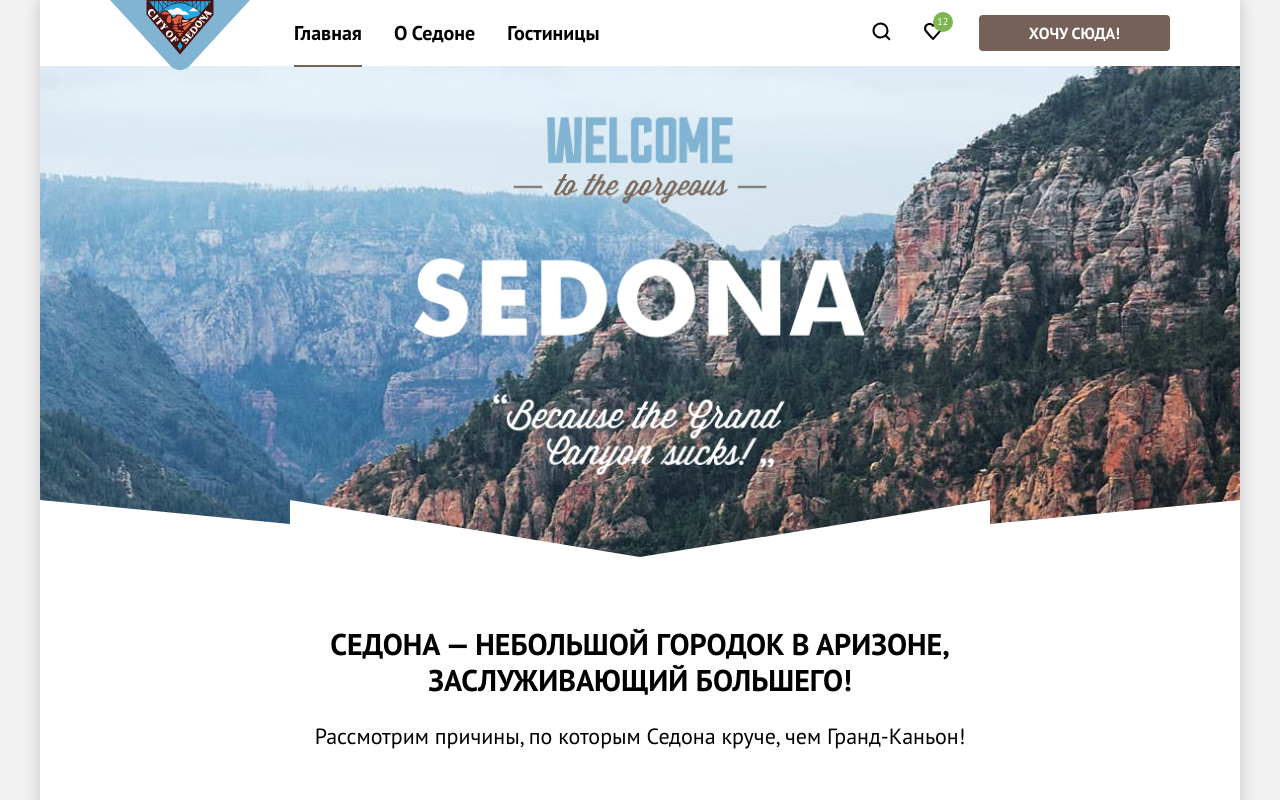
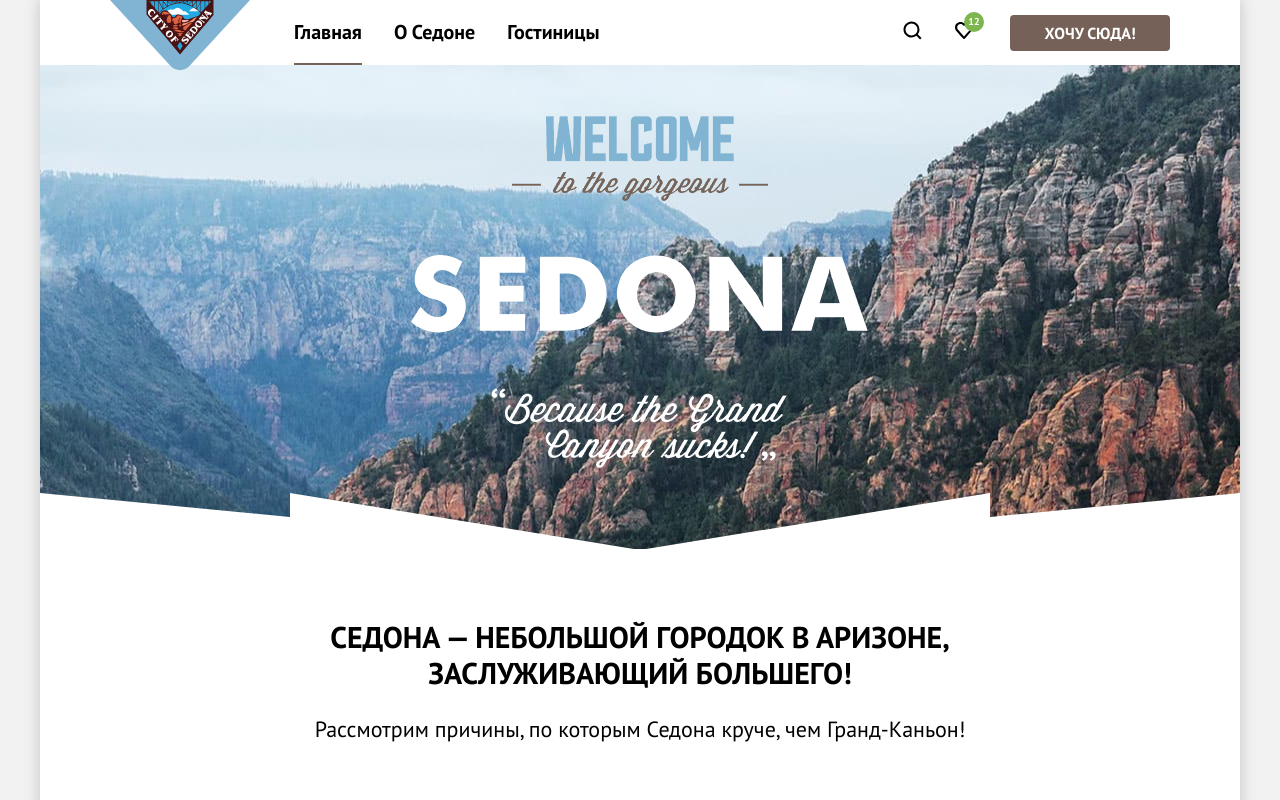
Before and after one commit to htmlacademy-htmlcss/2248907-sedona-35, a plain HTML site: page index.html in a window 1280 px wide. Shown: the top 800 px of the page. Drawn offline with Linux system fonts and the light colour scheme.

Commit message:
Исправляет hero по pixel perfect

```diff
--- a/index.html
+++ b/index.html
@@ -61,7 +61,7 @@
         <section class="hero" data-test="hero">
           <h1 class="visually-hidden">Сайт Седоны</h1>
           <div class="hero-images">
-            <img class="hero-welcome" src="images/hero-welcome.png" width="452" height="358"
+            <img class="hero-welcome" src="images/hero-welcome.png" width="458" height="352"
               alt="Welcome to the gorgeous Sedona because the Grand Canyon sucks!">
           </div>
           <div class="hero-description">
--- a/styles/styles.css
+++ b/styles/styles.css
@@ -301,7 +301,7 @@
   color: #ffffff;
   background-color: #756157;
   text-align: center;
-  padding: 8px 50px;
+  padding: 8px 20px;
   border: none;
   cursor: pointer;
   border-radius: 4px;
@@ -377,6 +377,9 @@
 .header {
   background-color: #FFFFFF;
   display: flex;
+  font-weight: 700;
+  font-size: 20px;
+  line-height: 24px;
 }
 
 .logo-link {
@@ -448,6 +451,7 @@
 
 .navigation-button {
   margin-left: 20px;
+  width: 160px;
 }
 
 /* hero */
@@ -455,38 +459,42 @@
   text-align: center;
 }
 
-.hero-welcome {
-  padding-top: 51px;
-  padding-bottom: 82px;
-  display: block;
-  margin: 0 auto;
-}
-
 .hero-images {
   background: #c3a190 url("../images/hero-background.jpg") no-repeat center;
   background-size: cover;
   position: relative;
+  height: 484px;
+}
+
+.hero-welcome {
+  display: block;
+  margin: 0 auto;
+  padding-top: 51px;
 }
 
 .hero-images::after {
   content: "";
   display: block;
   width: 100%;
-  height: 57px;
+  height: 60px;
   background: url("../images/hero-divider.svg") no-repeat center;
   position: absolute;
-  bottom: 0;
+  bottom: -2px;
+  left: 0;
 }
 
 .hero-description {
   background-color: #FFFFFF;
-  padding: 69px 270px 90px;
+  padding: 70px 270px 90px;
 }
 
-.hero-title,
-.hero-subtitle {
+.hero-title {
   margin-top: 0;
   margin-bottom: 25px;
+}
+
+.hero-subtitle {
+  margin: 0;
 }
 
 /* advantages */
@@ -1255,8 +1263,8 @@
   height: 9px;
   background: url(../images/icons/tooltip-arrow.svg) no-repeat;
   bottom: 100%;
-  left:0;
-  right:0;
+  left: 0;
+  right: 0;
   margin-left: auto;
   margin-right: auto;
 }
```
